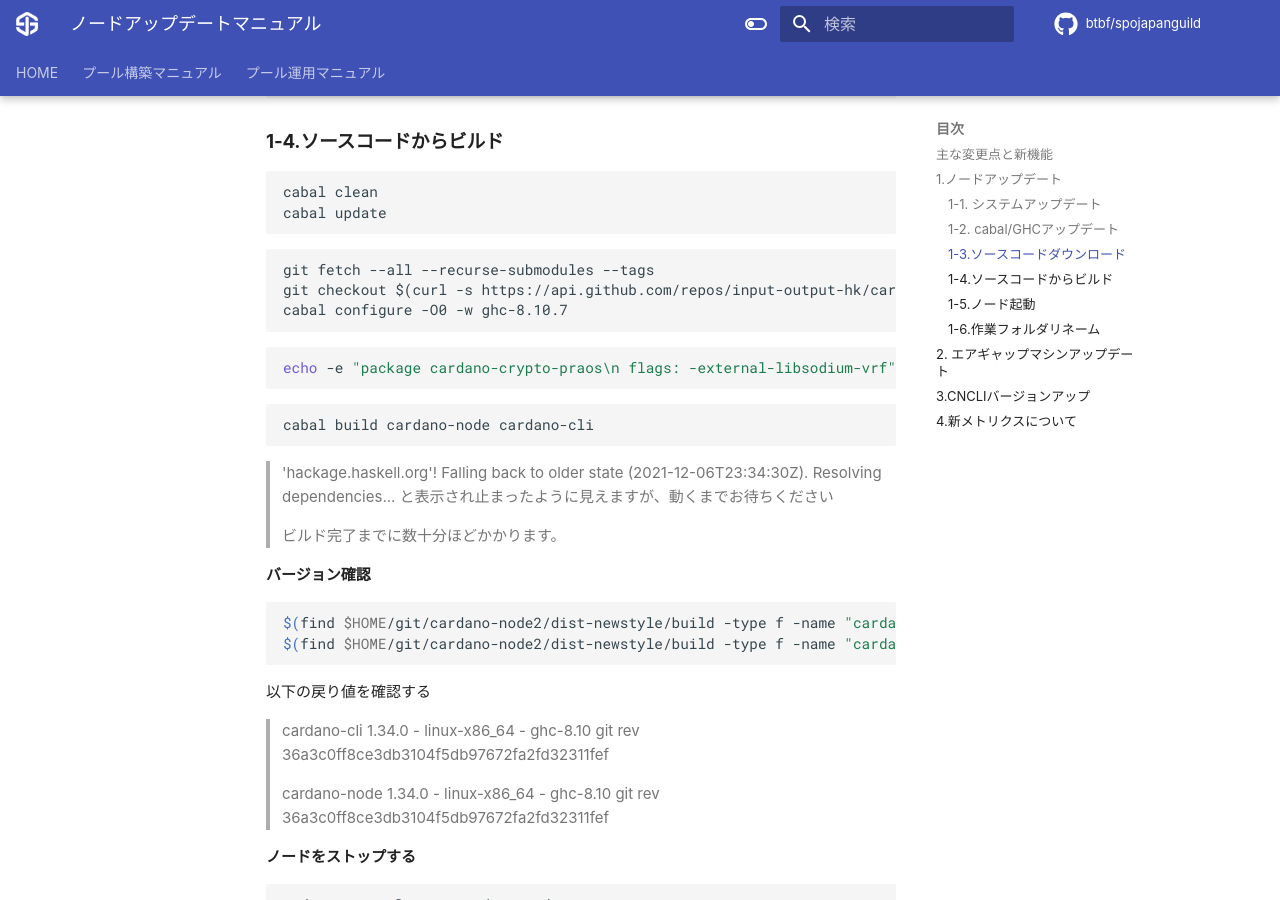
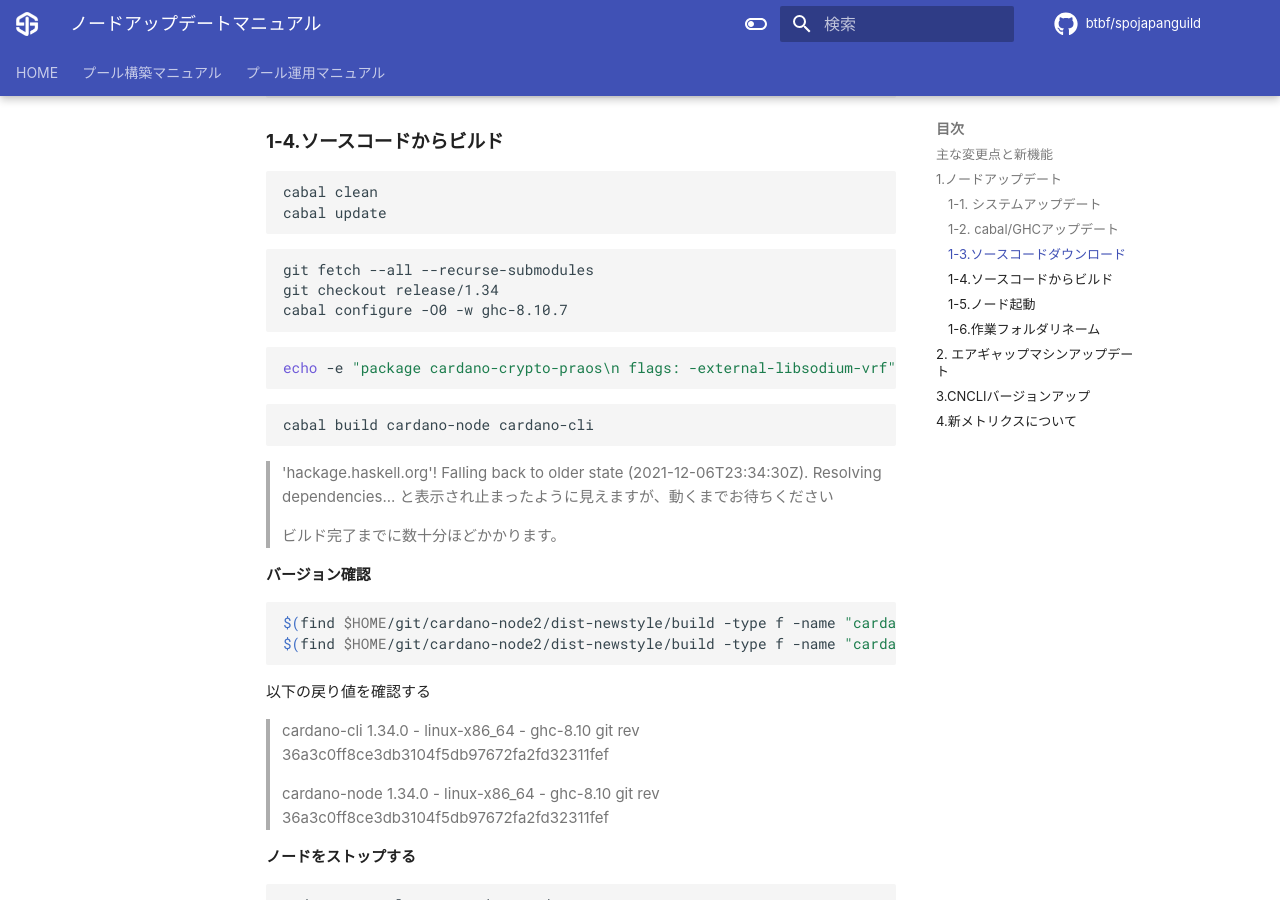
Before and after one commit to btbf/spojapanguild, an MkDocs documentation site: the page built from docs/operation/node-update.md, in a window 1280 px wide and 900 px high, scrolled down 2127 px. Built offline with MkDocs 1.6.1 and Material for MkDocs 9.7.7, drawn with Linux system fonts in a browser that asks for light colours; comment, search, counter and statistics services are not loaded.

````diff
--- a/docs/operation/node-update.md
+++ b/docs/operation/node-update.md
@@ -96,9 +96,13 @@
 cabal update
 ```
 
+
+<!--#git fetch --all --recurse-submodules --tags
+#git checkout $(curl -s https://api.github.com/repos/input-output-hk/cardano-node/releases/latest | jq -r .tag_name)
+-->
 ```
-git fetch --all --recurse-submodules --tags
-git checkout $(curl -s https://api.github.com/repos/input-output-hk/cardano-node/releases/latest | jq -r .tag_name)
+git fetch --all --recurse-submodules
+git checkout release/1.34
 cabal configure -O0 -w ghc-8.10.7
 ```
 
````
Also changed, not shown: docs/setup/9-monitoring-tools-setup.md (line endings or trailing spaces).
